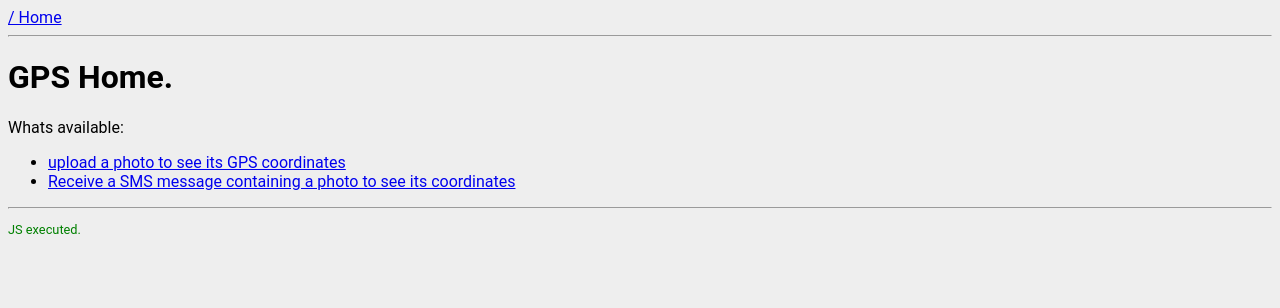
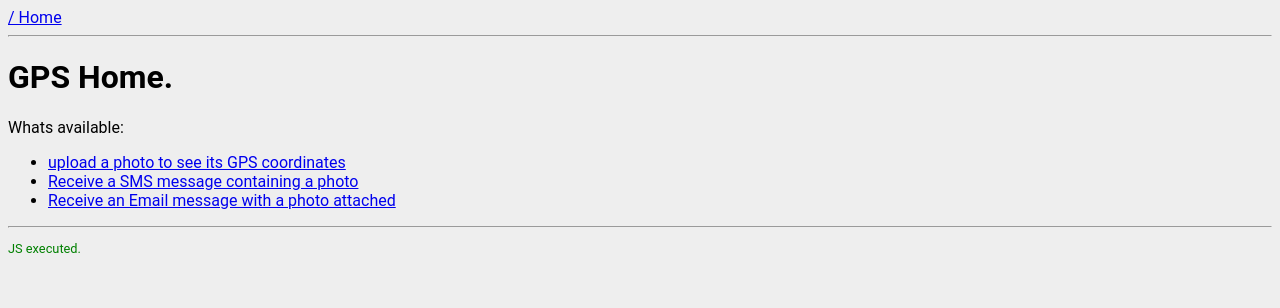
Before and after one commit to TrailPgh/Shed, a Django app: page /gps/ in a window 1280 px wide. Shown: the top 308 px of the page. Run offline with Django 5.2, Linux system fonts and the light colour scheme.

Commit message:
add rough initial version of receiving an email via a webhook api call from SendGrid.

```diff
--- a/gps/views.py
+++ b/gps/views.py
@@ -98,3 +98,15 @@ def rcv_mms_image(request):
 
     # resp.message(f"Message received: {body[0:20]}")
     return HttpResponse(str(resp), content_type="application/xml")
+
+
+@csrf_exempt
+def rcv_email_image(request):
+    logger.info(f"{__name__}.rcv_email_image: request: {request.body}")
+
+    if TWILIO_ACCOUNT_SID is None or TWILIO_AUTH_TOKEN is None:
+        raise Exception("Twilio account SID and auth token not set.")
+
+    if request.method == "POST":
+        INSTALLED_APPS.append("twilio")
+    return HttpResponse("Ok. Use method POST to begin.")
--- a/shed/urls.py
+++ b/shed/urls.py
@@ -19,7 +19,7 @@ from django.contrib import admin
 from django.urls import path
 
 from gps.views import index as gps_index
-from gps.views import upload_image as gps_upload_image, rcv_mms_image
+from gps.views import upload_image as gps_upload_image, rcv_mms_image, rcv_email_image
 from shed.views import index as shed_index
 
 urlpatterns = [
@@ -28,4 +28,5 @@ urlpatterns = [
     path("gps/", gps_index, name="gps"),
     path("gps/upload_image", gps_upload_image, name="gps_upload_image"),
     path("gps/rcv_mms_image", rcv_mms_image, name="rcv_mms_image"),
+    path("gps/rcv_email_image", rcv_email_image, name="rcv_email_image"),
 ]
--- a/templates/gps/index.html
+++ b/templates/gps/index.html
@@ -20,7 +20,8 @@
     </p>
     <ul>
         <li><a href="./upload_image">upload a photo to see its GPS coordinates</a></li>
-        <li><a href="./rcv_mms_image">Receive a SMS message containing a photo to see its coordinates</a></li>
+        <li><a href="./rcv_mms_image">Receive a SMS message containing a photo</a></li>
+        <li><a href="./rcv_email_image">Receive an Email message with a photo attached </a></li>
     </ul>
 
 {% endblock %}
```
Also changed, not shown: README.md.
